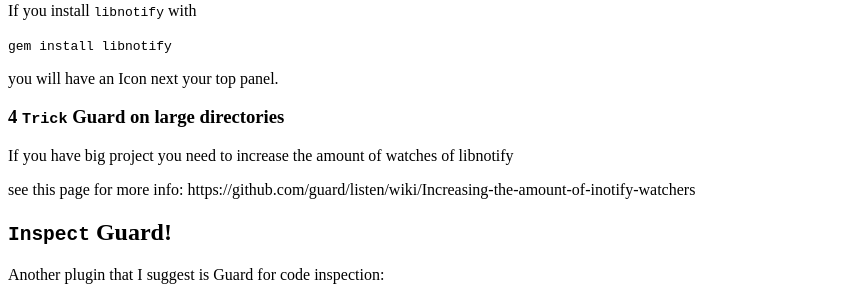
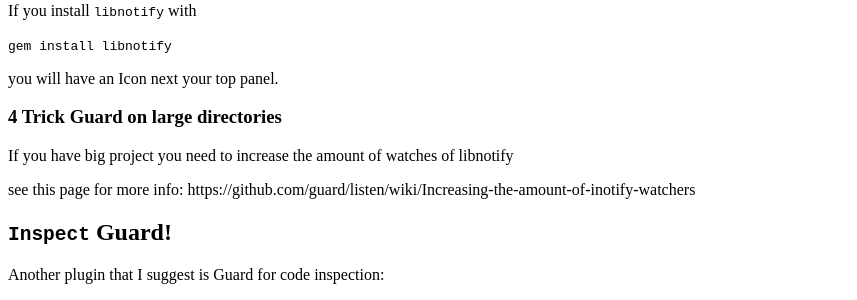
Before and after one commit to liuggio/liuggio.github.com, a Jekyll site: the page built from _posts/2013-01-03-automate-test-and-code-inspection-in-php-with-guard-and-symfony2.md, in a window 1280 px wide and 900 px high, scrolled down 2562 px. Shown: the part 154-454 px from the top of the window, without its empty margins (0-857 px from the left). Built offline with Jekyll 4.4.1, drawn with Linux system fonts in a browser that asks for light colours; nearby versions of some CDN libraries; some web fonts are replaced; library files that are not in the unit come from our copies; comment, search, counter and statistics services are not loaded.

Commit message:
fixed typo

```diff
--- a/_posts/2013-01-03-automate-test-and-code-inspection-in-php-with-guard-and-symfony2.md
+++ b/_posts/2013-01-03-automate-test-and-code-inspection-in-php-with-guard-and-symfony2.md
@@ -78,7 +78,7 @@
 you will have an Icon next your top panel.
 
 
-### 4 `Trick` Guard on large directories
+### 4 Trick Guard on large directories
 
 If you have big project you need to increase the amount of watches of libnotify
 
```
Also changed, not shown: 2 other files.
